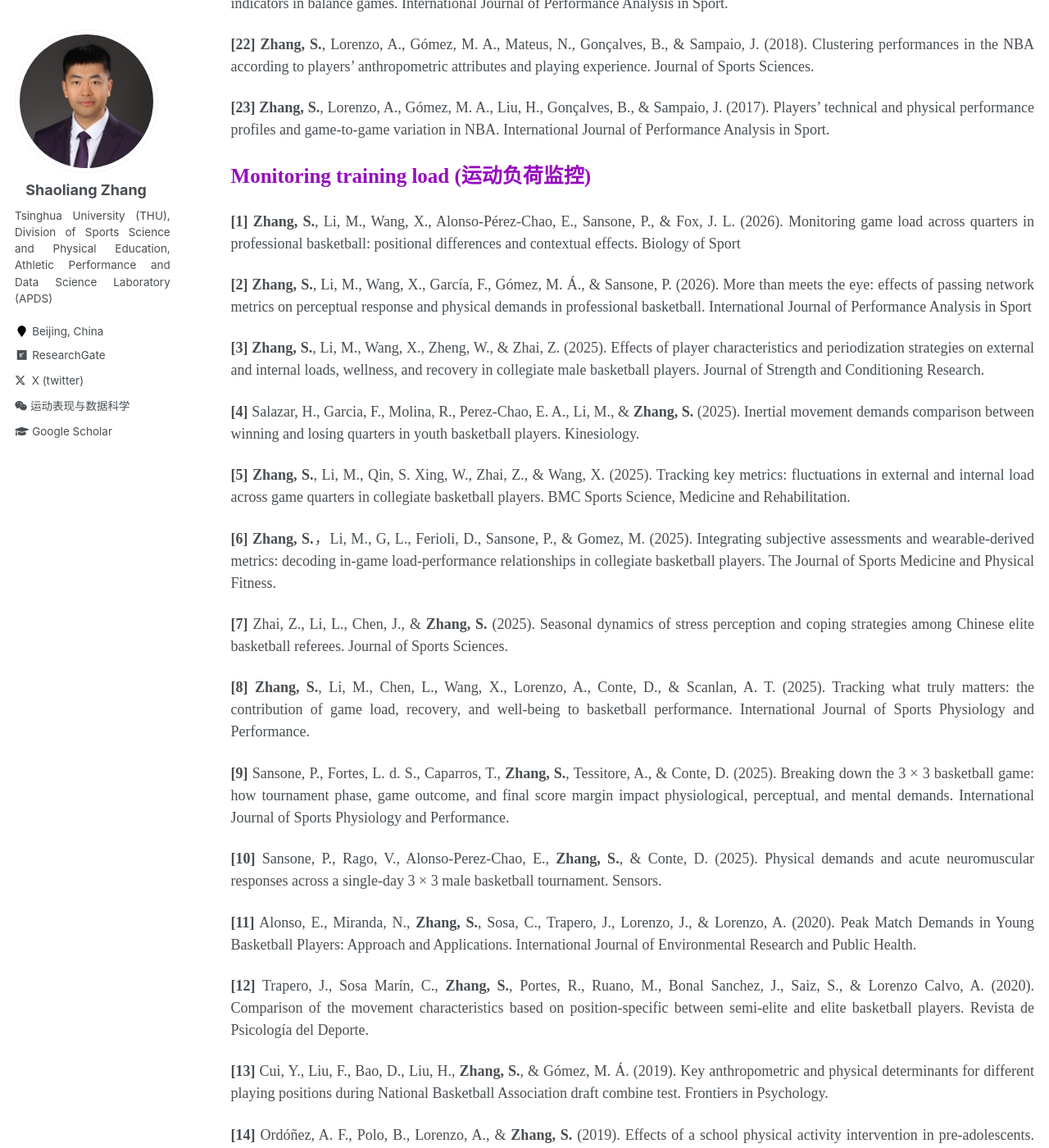
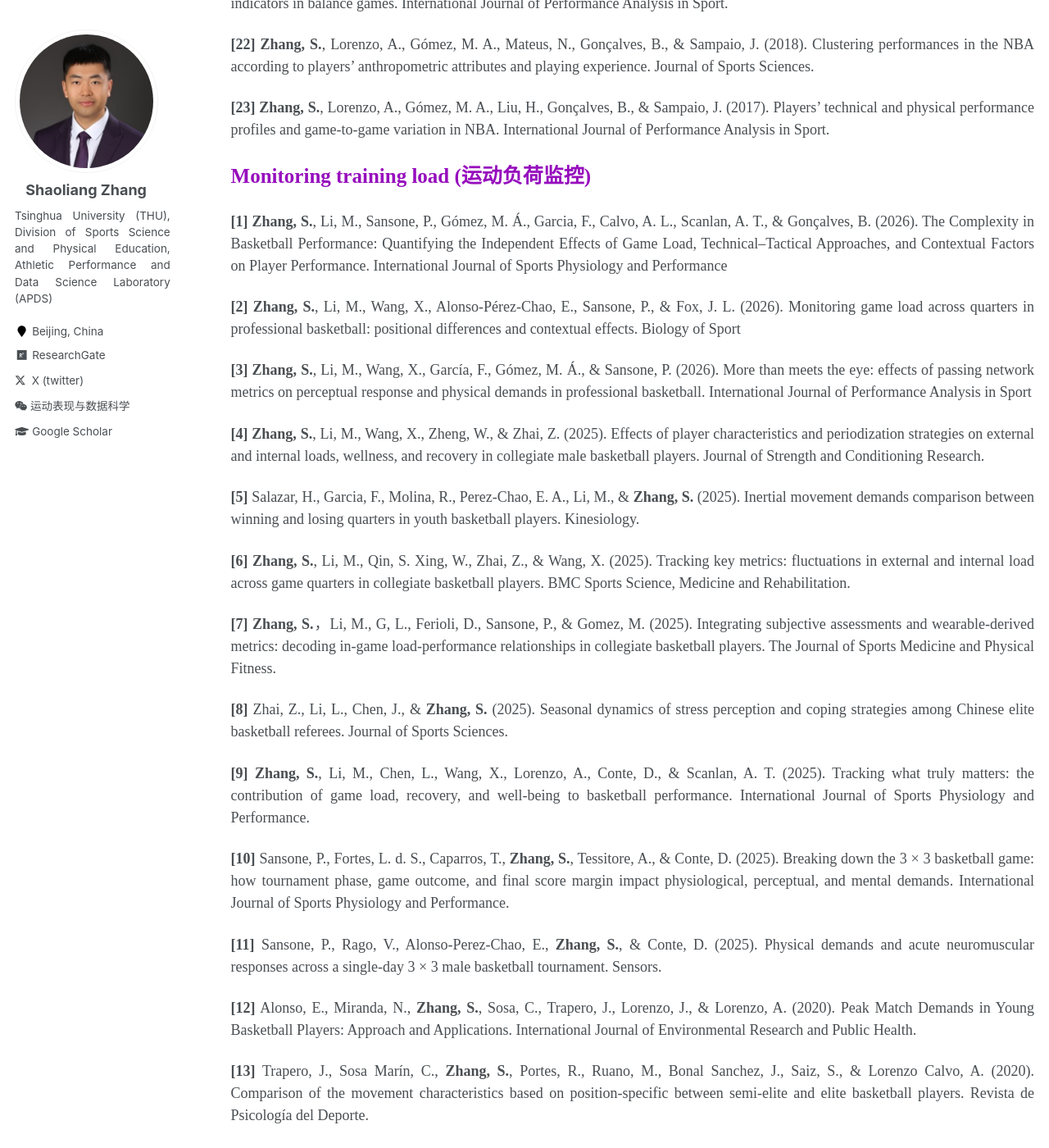
Before and after one commit to sportssuper/ZSL, a Jekyll site: the page built from _pages/publications.md, in a window 1280 px wide and 1400 px high, scrolled down 1912 px. Shown: the whole window at 82% size. Built offline with Jekyll 4.4.1, drawn with Linux system fonts in a browser that asks for light colours; a script that is not in the unit is left out.

Commit message:
Update publications.md

```diff
--- a/_pages/publications.md
+++ b/_pages/publications.md
@@ -84,34 +84,35 @@
 
 <span style="color: #960DBD; font-weight: bold; font-size: 25px;">Monitoring training load (运动负荷监控)</span>
 
-**[1]** **Zhang, S.**, Li, M., Wang, X., Alonso-Pérez-Chao, E., Sansone, P.,  & Fox, J. L. (2026). Monitoring game load across quarters in professional basketball:
-positional differences and contextual effects. Biology of Sport
+**[1]** **Zhang, S.**, Li, M., Sansone, P., Gómez, M. Á., Garcia, F., Calvo, A. L., Scanlan, A. T., & Gonçalves, B. (2026). The Complexity in Basketball Performance: Quantifying the Independent Effects of Game Load, Technical–Tactical Approaches, and Contextual Factors on Player Performance. International Journal of Sports Physiology and Performance
 
-**[2]** **Zhang, S.**, Li, M., Wang, X., García, F., Gómez, M. Á., & Sansone, P. (2026). More than meets the eye: effects of passing network metrics on perceptual response and physical demands in professional basketball. International Journal of Performance Analysis in Sport
+**[2]** **Zhang, S.**, Li, M., Wang, X., Alonso-Pérez-Chao, E., Sansone, P.,  & Fox, J. L. (2026). Monitoring game load across quarters in professional basketball: positional differences and contextual effects. Biology of Sport
 
-**[3]** **Zhang, S.**, Li, M., Wang, X., Zheng, W., & Zhai, Z. (2025). Effects of player characteristics and periodization strategies on external and internal loads, wellness, and recovery in collegiate male basketball players. Journal of Strength and Conditioning Research.
+**[3]** **Zhang, S.**, Li, M., Wang, X., García, F., Gómez, M. Á., & Sansone, P. (2026). More than meets the eye: effects of passing network metrics on perceptual response and physical demands in professional basketball. International Journal of Performance Analysis in Sport
 
-**[4]** Salazar, H., Garcia, F., Molina, R., Perez-Chao, E. A., Li, M., & **Zhang, S.** (2025). Inertial movement demands comparison between winning and losing quarters in youth basketball players. Kinesiology.
+**[4]** **Zhang, S.**, Li, M., Wang, X., Zheng, W., & Zhai, Z. (2025). Effects of player characteristics and periodization strategies on external and internal loads, wellness, and recovery in collegiate male basketball players. Journal of Strength and Conditioning Research.
 
-**[5]** **Zhang, S.**, Li, M., Qin, S. Xing, W., Zhai, Z., & Wang, X. (2025). Tracking key metrics: fluctuations in external and internal load across game quarters in collegiate basketball players. BMC Sports Science, Medicine and Rehabilitation.
+**[5]** Salazar, H., Garcia, F., Molina, R., Perez-Chao, E. A., Li, M., & **Zhang, S.** (2025). Inertial movement demands comparison between winning and losing quarters in youth basketball players. Kinesiology.
 
-**[6]** **Zhang, S.**，Li, M., G, L., Ferioli, D., Sansone, P., & Gomez, M. (2025). Integrating subjective assessments and wearable-derived metrics: decoding in-game load-performance relationships in collegiate basketball players. The Journal of Sports Medicine and Physical Fitness.
+**[6]** **Zhang, S.**, Li, M., Qin, S. Xing, W., Zhai, Z., & Wang, X. (2025). Tracking key metrics: fluctuations in external and internal load across game quarters in collegiate basketball players. BMC Sports Science, Medicine and Rehabilitation.
 
-**[7]** Zhai, Z., Li, L., Chen, J., & **Zhang, S.** (2025). Seasonal dynamics of stress perception and coping strategies among Chinese elite basketball referees. Journal of Sports Sciences.
+**[7]** **Zhang, S.**，Li, M., G, L., Ferioli, D., Sansone, P., & Gomez, M. (2025). Integrating subjective assessments and wearable-derived metrics: decoding in-game load-performance relationships in collegiate basketball players. The Journal of Sports Medicine and Physical Fitness.
 
-**[8]** **Zhang, S.**, Li, M., Chen, L., Wang, X., Lorenzo, A., Conte, D., & Scanlan, A. T. (2025). Tracking what truly matters: the contribution of game load, recovery, and well-being to basketball performance. International Journal of Sports Physiology and Performance.
+**[8]** Zhai, Z., Li, L., Chen, J., & **Zhang, S.** (2025). Seasonal dynamics of stress perception and coping strategies among Chinese elite basketball referees. Journal of Sports Sciences.
 
-**[9]** Sansone, P., Fortes, L. d. S., Caparros, T., **Zhang, S.**, Tessitore, A., & Conte, D. (2025). Breaking down the 3 × 3 basketball game: how tournament phase, game outcome, and final score margin impact physiological, perceptual, and mental demands. International Journal of Sports Physiology and Performance.
+**[9]** **Zhang, S.**, Li, M., Chen, L., Wang, X., Lorenzo, A., Conte, D., & Scanlan, A. T. (2025). Tracking what truly matters: the contribution of game load, recovery, and well-being to basketball performance. International Journal of Sports Physiology and Performance.
 
-**[10]** Sansone, P., Rago, V., Alonso-Perez-Chao, E., **Zhang, S.**, & Conte, D. (2025). Physical demands and acute neuromuscular responses across a single-day 3 × 3 male basketball tournament. Sensors.
+**[10]** Sansone, P., Fortes, L. d. S., Caparros, T., **Zhang, S.**, Tessitore, A., & Conte, D. (2025). Breaking down the 3 × 3 basketball game: how tournament phase, game outcome, and final score margin impact physiological, perceptual, and mental demands. International Journal of Sports Physiology and Performance.
 
-**[11]** Alonso, E., Miranda, N., **Zhang, S.**, Sosa, C., Trapero, J., Lorenzo, J., & Lorenzo, A. (2020). Peak Match Demands in Young Basketball Players: Approach and Applications. International Journal of Environmental Research and Public Health.
+**[11]** Sansone, P., Rago, V., Alonso-Perez-Chao, E., **Zhang, S.**, & Conte, D. (2025). Physical demands and acute neuromuscular responses across a single-day 3 × 3 male basketball tournament. Sensors.
 
-**[12]** Trapero, J., Sosa Marín, C., **Zhang, S.**, Portes, R., Ruano, M., Bonal Sanchez, J., Saiz, S., & Lorenzo Calvo, A. (2020). Comparison of the movement characteristics based on position-specific between semi-elite and elite basketball players. Revista de Psicología del Deporte.
+**[12]** Alonso, E., Miranda, N., **Zhang, S.**, Sosa, C., Trapero, J., Lorenzo, J., & Lorenzo, A. (2020). Peak Match Demands in Young Basketball Players: Approach and Applications. International Journal of Environmental Research and Public Health.
 
-**[13]** Cui, Y., Liu, F., Bao, D., Liu, H., **Zhang, S.**, & Gómez, M. Á. (2019). Key anthropometric and physical determinants for different playing positions during National Basketball Association draft combine test. Frontiers in Psychology.
+**[13]** Trapero, J., Sosa Marín, C., **Zhang, S.**, Portes, R., Ruano, M., Bonal Sanchez, J., Saiz, S., & Lorenzo Calvo, A. (2020). Comparison of the movement characteristics based on position-specific between semi-elite and elite basketball players. Revista de Psicología del Deporte.
 
-**[14]** Ordóñez, A. F., Polo, B., Lorenzo, A., & **Zhang, S.** (2019). Effects of a school physical activity intervention in pre-adolescents. Apunts. Educación Física y Deportes
+**[14]** Cui, Y., Liu, F., Bao, D., Liu, H., **Zhang, S.**, & Gómez, M. Á. (2019). Key anthropometric and physical determinants for different playing positions during National Basketball Association draft combine test. Frontiers in Psychology.
+
+**[15]** Ordóñez, A. F., Polo, B., Lorenzo, A., & **Zhang, S.** (2019). Effects of a school physical activity intervention in pre-adolescents. Apunts. Educación Física y Deportes
 
 
 
```
